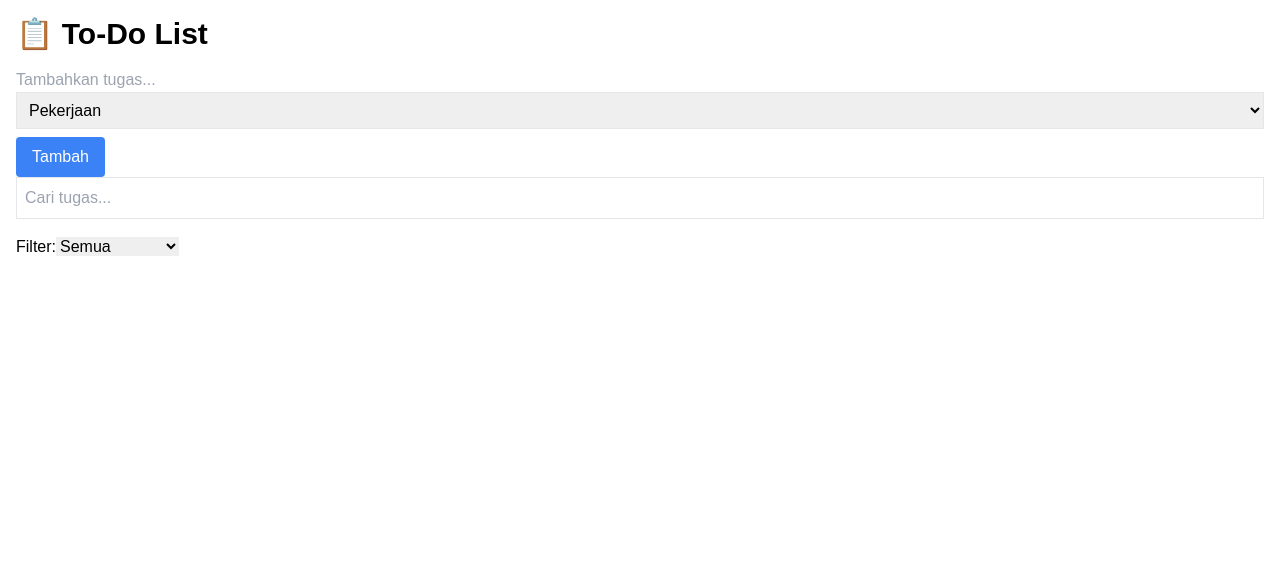
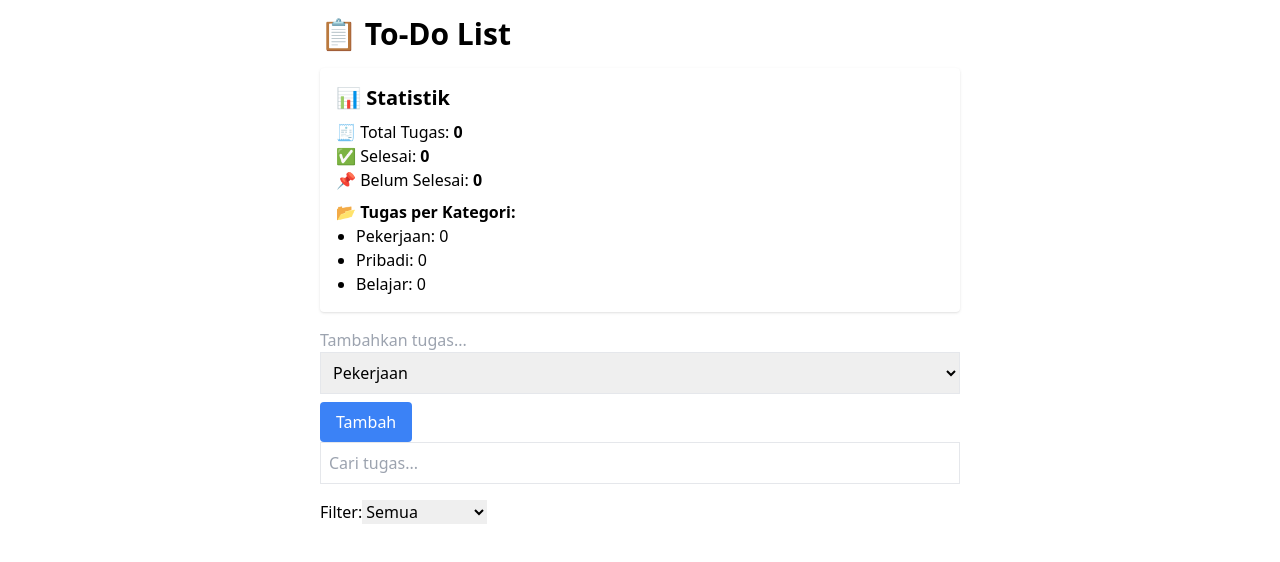
Before and after one commit to tasdiqhasan/vue-todo, a Vue app: page / in a window 1280 px wide. Shown: the top 562 px of the page. Built offline with nearby package versions, Linux system fonts and the light colour scheme.

Commit message:
add statistic

```diff
--- a/src/stores/taskStore.js
+++ b/src/stores/taskStore.js
@@ -40,5 +40,30 @@ export const useTaskStore = defineStore('task', () => {
         }
     }
 
-    return { tasks, categories, addTask, deleteTask, toggleTask, getTaskById, filteredTasks, addCategory }
+    const totalTasks = computed(() => tasks.value.length)
+    const completedTasks = computed(() => tasks.value.filter(t => t.completed).length)
+    const activeTasks = computed(() => tasks.value.filter(t => !t.completed).length)
+
+    const tasksPerCategory = computed(() => {
+    const map = {}
+    categories.value.forEach(cat => {
+        map[cat] = tasks.value.filter(t => t.category === cat).length
+    })
+    return map
+    })
+
+    return {
+        tasks,
+        categories,
+        addTask,
+        deleteTask,
+        toggleTask,
+        getTaskById,
+        filteredTasks,
+        addCategory,
+        totalTasks,
+        completedTasks,
+        activeTasks,
+        tasksPerCategory,
+    }
 })
--- a/src/views/HomeView.vue
+++ b/src/views/HomeView.vue
@@ -1,6 +1,24 @@
 <template>
-    <div class="container">
+    <div class="p-4 max-w-2xl mx-auto">
         <h1 class="text-3xl font-bold mb-4">📋 To-Do List</h1>
+
+        <!-- Statistik -->
+        <div class="bg-white p-4 shadow rounded mb-4">
+        <h2 class="text-xl font-semibold mb-2">📊 Statistik</h2>
+        <p>🧾 Total Tugas: <strong>{{ store.totalTasks }}</strong></p>
+        <p>✅ Selesai: <strong>{{ store.completedTasks }}</strong></p>
+        <p>📌 Belum Selesai: <strong>{{ store.activeTasks }}</strong></p>
+
+        <div class="mt-2">
+            <h3 class="font-semibold">📂 Tugas per Kategori:</h3>
+            <ul class="list-disc ml-5">
+            <li v-for="(count, cat) in store.tasksPerCategory" :key="cat">
+                {{ cat }}: {{ count }}
+            </li>
+            </ul>
+        </div>
+        </div>
+
         <TaskForm @add-task="addTask" />
 
         <!-- 🔍 Search Bar -->
```
